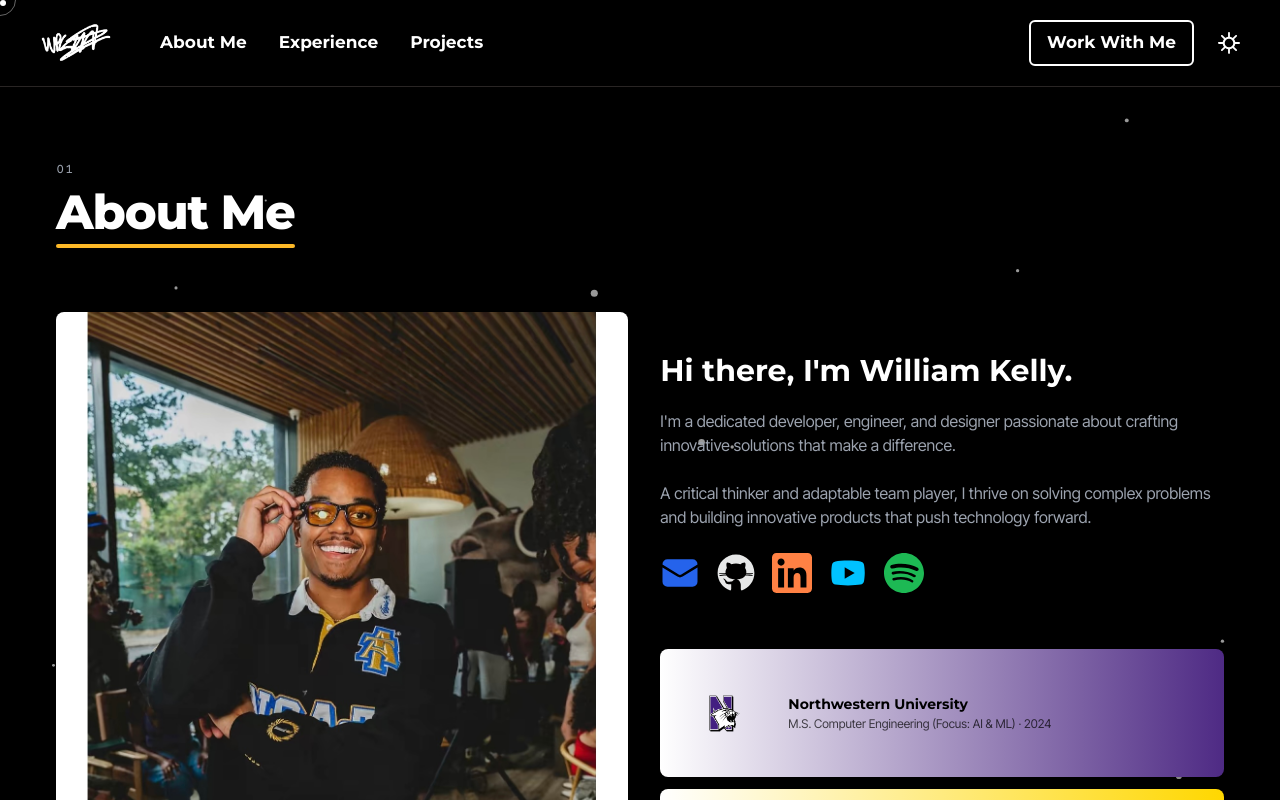
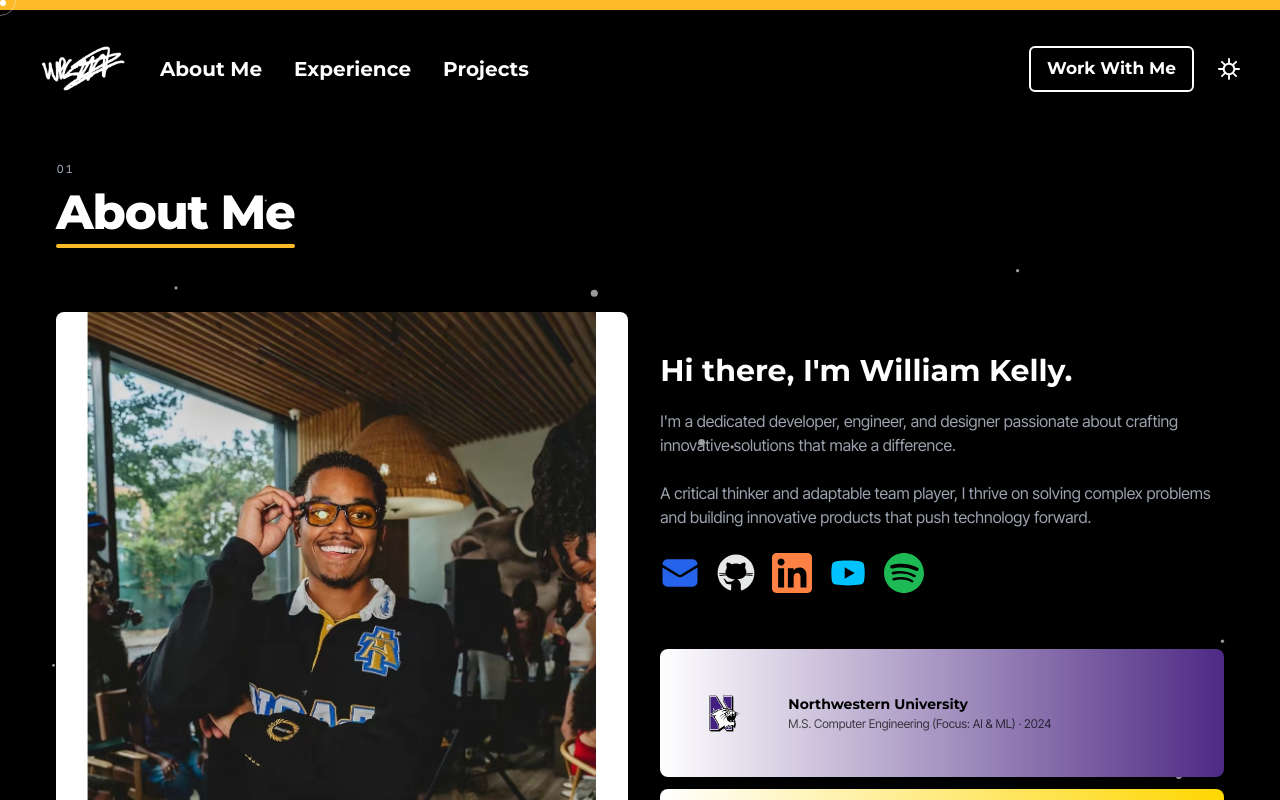
Before and after one commit to wpkiii/personal-website-portfolio, a Next.js app: page / in a window 1280 px wide. Shown: the top 800 px of the page. Built offline with nearby package versions, Linux system fonts and the light colour scheme.

Commit message:
header navigation bar animations added

```diff
--- a/src/animations/config.js
+++ b/src/animations/config.js
@@ -20,6 +20,12 @@ export const easings = {
   snap: 'back.out(1.7)', // magnetic snap-back
 };
 
+// Scroll-driven header (src/components/header.js). Its sizes and colors
+// live in globals.css under .site-header.
+export const header = {
+  scrollRange: 160, // px of scroll over which the gold bar takes over
+};
+
 // Media queries for gsap.matchMedia(). Every animation should branch on
 // `motion` vs `reduced`; pointer-driven effects (tilt, magnetic) also
 // require `finePointer` so touch devices skip them.
--- a/src/animations/lenis.js
+++ b/src/animations/lenis.js
@@ -38,7 +38,11 @@ export function resetLenis() {
 export function scrollToSection(selector) {
   const target = document.querySelector(selector);
   if (!target) return;
-  const offset = -(document.querySelector('header')?.offsetHeight ?? 0);
+  // Sections sit below the header's compact (scrolled) height, not its
+  // taller at-the-top height
+  const header = document.querySelector('header');
+  const compact = header && parseFloat(getComputedStyle(header).getPropertyValue('--hdr-compact'));
+  const offset = -(compact || header?.offsetHeight || 0);
   if (lenis) {
     lenis.scrollTo(target, { offset });
   } else {
--- a/src/components/footer.js
+++ b/src/components/footer.js
@@ -39,9 +39,6 @@ export default function Footer() {
             </a>
           ))}
         </div>
-        <p className="text-sm">
-          Contact me (treypkelly@gmail.com) for all business related inquiries
-        </p>
         <p className="text-xs">
           © {new Date().getFullYear()} William (Trey) Kelly | All rights reserved.
         </p>
--- a/src/components/header.js
+++ b/src/components/header.js
@@ -1,9 +1,11 @@
 import Link from 'next/link';
 import Image from 'next/image';
 import { useTheme } from 'next-themes';
-import { useState } from 'react';
+import { useRef, useState } from 'react';
 import { useRouter } from 'next/router';
 import { scrollToSection } from '@/animations/lenis';
+import { gsap, ScrollTrigger, useGSAP } from '@/animations/gsap';
+import { header as headerMotion, media } from '@/animations/config';
 
 const CALENDLY_HREF = 'https://calendly.com/treypkelly/30min';
 
@@ -14,9 +16,33 @@ const navLinks = [
 ];
 
 export default function Header() {
-  const { theme, setTheme } = useTheme();
+  const { resolvedTheme, setTheme } = useTheme();
   const [menuOpen, setMenuOpen] = useState(false);
   const router = useRouter();
+  const headerRef = useRef(null);
+
+  // ZachJordan-style takeover: over the first stretch of scroll, --p goes
+  // 0 → 1 and the CSS in globals.css (.site-header) grows the gold strip into
+  // the full bar, shrinks the header, and blends the text colors. Scrubbed,
+  // so scrolling back up reverses it. Reduced motion: snaps at the threshold.
+  useGSAP(() => {
+    const el = headerRef.current;
+    const mm = gsap.matchMedia();
+    mm.add(media.motion, () => {
+      gsap.fromTo(el, { '--p': 0 }, {
+        '--p': 1,
+        ease: 'none',
+        scrollTrigger: { start: 0, end: headerMotion.scrollRange, scrub: 0.3 },
+      });
+    });
+    mm.add(media.reduced, () => {
+      ScrollTrigger.create({
+        start: headerMotion.scrollRange,
+        onEnter: () => gsap.set(el, { '--p': 1 }),
+        onLeaveBack: () => gsap.set(el, { '--p': 0 }),
+      });
+    });
+  }, { scope: headerRef });
 
   // On the homepage, nav links scroll to their section below the fixed
   // header (gliding with Lenis). From other pages the Link navigates home.
@@ -28,42 +54,45 @@ export default function Header() {
     requestAnimationFrame(() => scrollToSection(href.slice(href.indexOf('#'))));
   };
 
-  // Dynamically apply icons based on theme
-  const menuIconSrc = theme === 'dark' ? '/icons/whitemenu.svg' : '/icons/menu.svg';
-
   // Manual toggles override the automatic sunset-based theme for the
   // rest of this browser session (see AutoTheme in _app.js).
   const toggleTheme = () => {
     sessionStorage.setItem('theme-manual', '1');
-    setTheme(theme === 'light' ? 'dark' : 'light');
+    setTheme(resolvedTheme === 'dark' ? 'light' : 'dark');
   };
 
   return (
-    <header className="font-heading font-bold text-[17px] bg-white dark:bg-black border-b border-black-200 py-5 px-6 sm:px-10 fixed top-0 w-full z-50 shadow-sm">
-      <div className="max-w-7xl mx-auto flex justify-start items-center gap-12">
+    <header
+      ref={headerRef}
+      className="site-header font-heading font-bold text-[17px] px-6 sm:px-10 fixed top-0 w-full z-50"
+    >
+      {/* Gold strip that grows down to become the header bar */}
+      <div aria-hidden="true" className="site-header__fill" />
+
+      <div className="site-header__row relative max-w-7xl mx-auto flex justify-start items-center gap-12">
 
         <div className="flex items-center space-x-3">
-          <Link href="/" className="block hover:opacity-80 transition-opacity">
+          <Link href="/" className="site-header__logo block hover:opacity-80 transition-opacity">
             <Image
               src="/icons/signature.png"
               alt="William Kelly"
               width={72}
               height={44}
-              className="object-contain dark:filter dark:invert"
+              className="object-contain"
             />
           </Link>
         </div>
 
         {/* Show the full nav on desktop */}
-        <nav className="hidden md:flex items-center space-x-8">
+        <nav className="site-header__nav hidden md:flex items-center space-x-8">
           {navLinks.map((link) => (
             <Link
               key={link.href}
               href={link.href}
               onClick={(e) => handleNavClick(e, link.href)}
-              className="hover:text-blue-600 dark:hover:text-blue-400 transition-colors"
+              className="group"
             >
-              {link.label}
+              <span className="hover-underline">{link.label}</span>
             </Link>
           ))}
         </nav>
@@ -73,16 +102,19 @@ export default function Header() {
             href={CALENDLY_HREF}
             target="_blank"
             rel="noreferrer"
-            className="px-4 py-2 rounded-md border-2 border-black text-black dark:border-white dark:text-white hover:opacity-70 transition-opacity"
+            className="px-4 py-2 rounded-md border-2 border-current hover:opacity-70 transition-opacity"
           >
             Work With Me
           </a>
           <button
             aria-label="Toggle Dark Mode"
             onClick={toggleTheme}
-            className="text-gray-600 dark:text-gray-300 hover:text-gray-900 dark:hover:text-gray-100 transition-colors"
+            className="hover:opacity-70 transition-opacity"
           >
-            <Image src={theme === 'dark' ? '/icons/lightmode.svg' : '/icons/darkmode.svg'} alt="Dark Mode Icon" width={22} height={22} />
+            {/* Both icons render; the .dark class picks one. Swapping src from JS
+                showed the wrong icon after hydration in dark mode. */}
+            <Image src="/icons/darkmode.svg" alt="" width={22} height={22} className="dark:hidden" />
+            <Image src="/icons/lightmode.svg" alt="" width={22} height={22} className="site-header__icon hidden dark:block" />
           </button>
         </div>
 
@@ -91,37 +123,38 @@ export default function Header() {
           <button
             aria-label="Toggle Dark Mode"
             onClick={toggleTheme}
-            className="text-gray-600 dark:text-gray-300 hover:text-gray-900 dark:hover:text-gray-100 transition-colors"
+            className="hover:opacity-70 transition-opacity"
           >
-            <Image src={theme === 'dark' ? '/icons/lightmode.svg' : '/icons/darkmode.svg'} alt="Dark Mode Icon" width={22} height={22} />
+            {/* Both icons render; the .dark class picks one. Swapping src from JS
+                showed the wrong icon after hydration in dark mode. */}
+            <Image src="/icons/darkmode.svg" alt="" width={22} height={22} className="dark:hidden" />
+            <Image src="/icons/lightmode.svg" alt="" width={22} height={22} className="site-header__icon hidden dark:block" />
           </button>
-          <button
-            onClick={() => setMenuOpen(!menuOpen)}
-            className="text-gray-600 dark:text-gray-300"
-          >
-            <Image src={menuIconSrc} alt="Menu" width={24} height={24} />
+          <button aria-label="Menu" aria-expanded={menuOpen} onClick={() => setMenuOpen(!menuOpen)}>
+            <Image src="/icons/menu.svg" alt="" width={24} height={24} className="dark:hidden" />
+            <Image src="/icons/whitemenu.svg" alt="" width={24} height={24} className="site-header__icon hidden dark:block" />
           </button>
         </div>
       </div>
 
       {/* Mobile Dropdown Menu */}
       {menuOpen && (
-        <nav className="md:hidden mt-4 px-2 flex flex-col space-y-3">
+        <nav className="relative md:hidden pb-4 px-2 flex flex-col space-y-3">
           {navLinks.map((link) => (
             <Link
               key={link.href}
               href={link.href}
               onClick={(e) => handleNavClick(e, link.href)}
-              className="block py-1 text-gray-900 dark:text-white hover:text-blue-600 dark:hover:text-blue-400"
+              className="group block py-1"
             >
-              {link.label}
+              <span className="hover-underline">{link.label}</span>
             </Link>
           ))}
           <a
             href={CALENDLY_HREF}
             target="_blank"
             rel="noreferrer"
-            className="block text-center py-2 rounded-md border-2 border-black text-black dark:border-white dark:text-white hover:opacity-70 transition-opacity"
+            className="block text-center py-2 rounded-md border-2 border-current hover:opacity-70 transition-opacity"
           >
             Work With Me
           </a>
--- a/src/pages/projects/climate.js
+++ b/src/pages/projects/climate.js
@@ -9,7 +9,7 @@ export default function Climate() {
       <Header /> <br/><br/>
 
       {/* Main Content */}
-      <div className="pt-16 p-8 max-w-4xl mx-auto">
+      <div className="pt-24 p-8 max-w-4xl mx-auto">
         <h1 className="font-heading text-4xl font-extrabold">Visualizing Climate Change Data using AI</h1>
         <p className="text-gray-600 dark:text-gray-300 my-4"> 2024</p>
         <div className="group flex space-x-4">
--- a/src/pages/projects/cvproject.js
+++ b/src/pages/projects/cvproject.js
@@ -10,7 +10,7 @@ export default function CVProject() {
       <Header /> <br /><br />
 
       {/* Main Content */}
-      <div className="pt-16 p-8 max-w-4xl mx-auto">
+      <div className="pt-24 p-8 max-w-4xl mx-auto">
         <h1 className="font-heading text-4xl font-extrabold">AI-Powered Robotic Hand: Real-Time Gesture Detection and Control</h1>
         <p className="text-gray-600 dark:text-gray-300 my-4">2024</p>
         <div className="group flex space-x-4">
--- a/src/pages/projects/garden.js
+++ b/src/pages/projects/garden.js
@@ -14,7 +14,7 @@ export default function Garden() {
       <br />
 
  {/* Main Content */}
-<div className="pt-16 p-8 max-w-4xl mx-auto">
+<div className="pt-24 p-8 max-w-4xl mx-auto">
   <h1 className="font-heading text-4xl font-extrabold">EZGrow - IoT Closed Garden</h1>
   <p className="text-gray-600 dark:text-gray-300 my-4">2023</p>
   <div className="group flex space-x-4">
--- a/src/pages/projects/storygenie.js
+++ b/src/pages/projects/storygenie.js
@@ -12,7 +12,7 @@ export default function StoryGenie() {
       <Header /> <br/><br/>
 
       {/* Main Content */}
-      <div className="pt-16 p-8 max-w-4xl mx-auto"> {/* Added pt-16 for padding */}
+      <div className="pt-24 p-8 max-w-4xl mx-auto"> {/* Added pt-16 for padding */}
         <h1 className="font-heading text-4xl font-extrabold">StoryGenie</h1>
         <p className="text-gray-600 dark:text-gray-300 my-4">2024</p>
         <div className="group flex space-x-4">
--- a/src/styles/globals.css
+++ b/src/styles/globals.css
@@ -118,7 +118,8 @@ body {
    is hovered, keyboard-focused, or (for accordions) open. Background-based
    so it follows wrapped lines. */
 .hover-underline {
-  background-image: linear-gradient(theme('colors.brand.gold.DEFAULT'), theme('colors.brand.gold.DEFAULT'));
+  /* --underline-color lets a context recolor it (e.g. dark on the gold header bar) */
+  background-image: linear-gradient(var(--underline-color, theme('colors.brand.gold.DEFAULT')), var(--underline-color, theme('colors.brand.gold.DEFAULT')));
   background-repeat: no-repeat;
   background-position: 0 100%;
   background-size: 0% 2px;
@@ -136,3 +137,66 @@ body {
     transition: none;
   }
 }
+
+/* Scroll-driven site header (src/components/header.js) ---------------------
+   GSAP scrubs --p from 0 (top of page) to 1 (scrolled). Everything else is
+   derived from it here, so each theme just sets its start/end colors. */
+.site-header {
+  --p: 0;
+  /* Colors flip over a narrow window just as the gold edge crosses the text
+     (p ≈ 0.42–0.58) instead of fading across the whole range, so the
+     washed-out mid-gray blend lasts only a few pixels of scroll. */
+  --pc: clamp(0, calc((var(--p) - 0.42) / 0.16), 1);
+  --hdr-strip: 10px; /* gold strip visible at the top of the page */
+  --hdr-full: 104px; /* header row height at the top of the page */
+  --hdr-compact: 72px; /* header row height once scrolled */
+  --hdr-bg: #ffffff;
+  --hdr-fill: theme('colors.brand.gold.DEFAULT');
+  --hdr-fg-start: theme('colors.gray.900');
+  --hdr-fg-end: theme('colors.gray.900');
+  --hdr-underline-end: theme('colors.gray.900');
+
+  background-color: var(--hdr-bg);
+  color: color-mix(in srgb, var(--hdr-fg-end) calc(var(--pc) * 100%), var(--hdr-fg-start));
+  /* nav hover underline: gold on the page background, dark once on the gold bar */
+  --underline-color: color-mix(in srgb, var(--hdr-underline-end) calc(var(--pc) * 100%), theme('colors.brand.gold.DEFAULT'));
+  box-shadow: 0 2px 8px rgb(0 0 0 / calc(0.12 * var(--p)));
+}
+@media (min-width: 768px) {
+  .site-header {
+    --hdr-full: 128px;
+  }
+}
+.dark .site-header {
+  /* same gold bar in both themes; only the at-the-top colors differ */
+  --hdr-bg: #000000;
+  --hdr-fg-start: #ffffff;
+}
+/* Dark mode: the signature and icons are white on the black page and turn
+   black as the gold bar fills in. The signature PNG is black, so it starts
+   inverted; the dark-mode icons are already white, so they end inverted. */
+.dark .site-header__logo img {
+  filter: invert(calc(1 - var(--pc)));
+}
+.dark .site-header__icon {
+  filter: invert(var(--pc));
+}
+.site-header__fill {
+  position: absolute;
+  inset-inline: 0;
+  top: 0;
+  height: calc(var(--hdr-strip) + (100% - var(--hdr-strip)) * var(--p));
+  background-color: var(--hdr-fill);
+}
+.site-header__row {
+  height: calc(var(--hdr-full) - (var(--hdr-full) - var(--hdr-compact)) * var(--p));
+  /* keep the content clear of the strip while the header is tall */
+  padding-top: calc(var(--hdr-strip) * (1 - var(--p)));
+}
+.site-header__logo {
+  transform: scale(calc(1.2 - 0.2 * var(--p)));
+  transform-origin: left center;
+}
+.site-header__nav {
+  font-size: calc(17px + 3px * (1 - var(--p)));
+}
```
